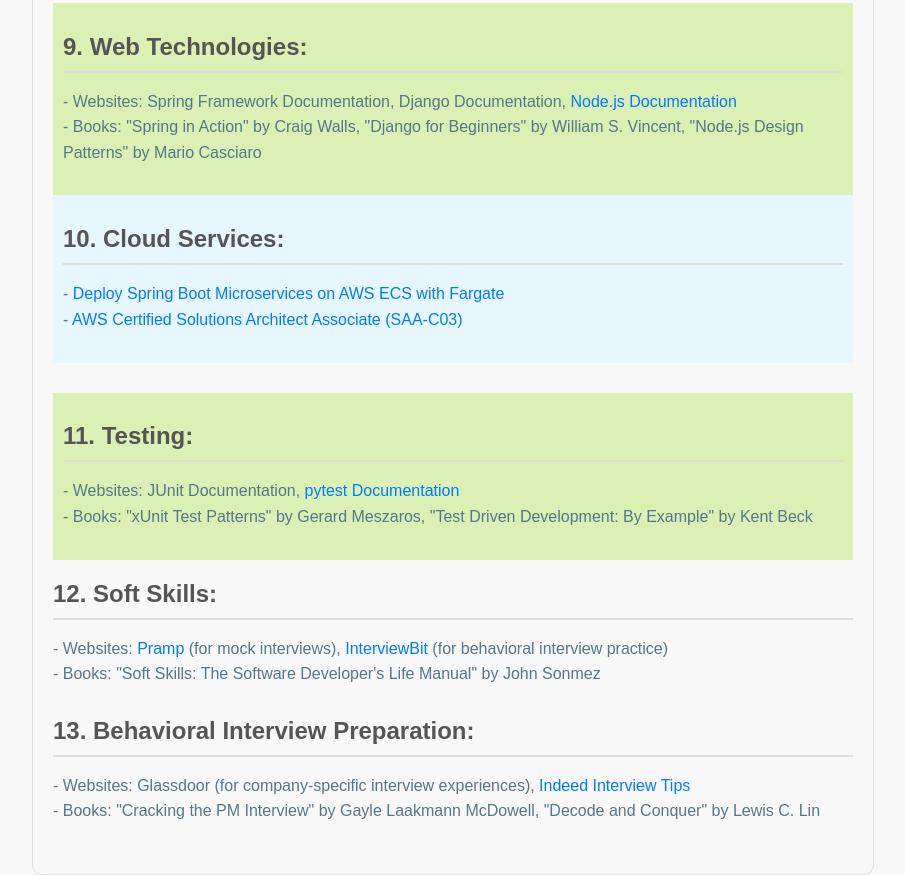
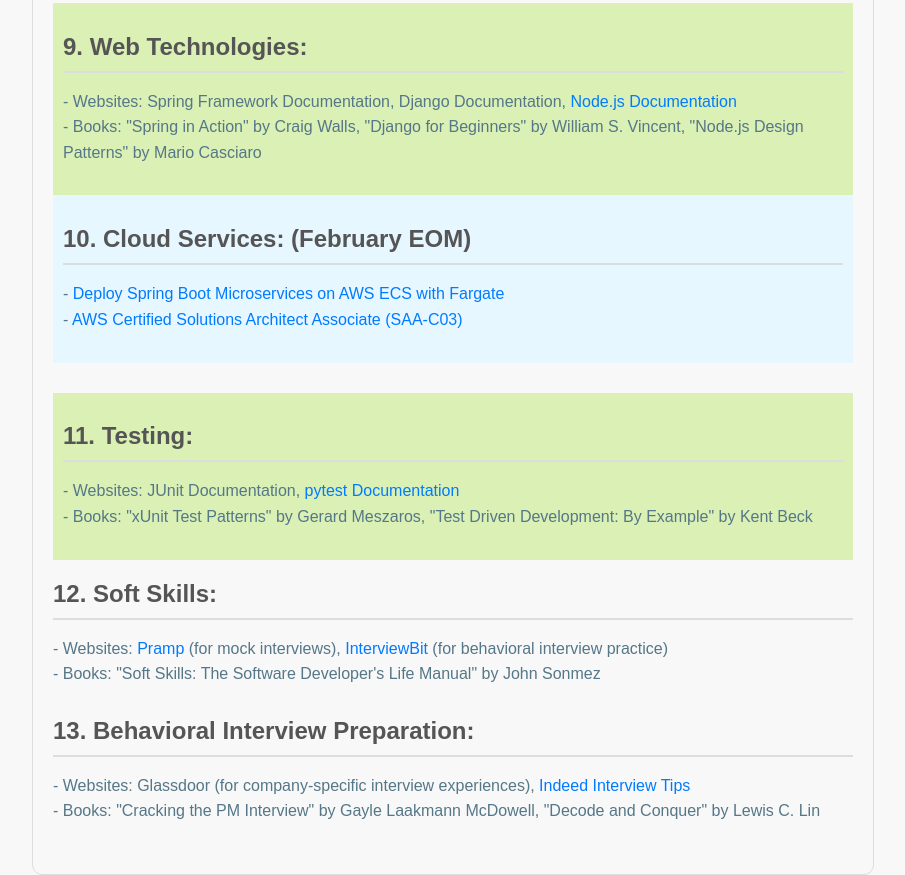
Before and after one commit to grujicaleksandar90/senior-engineer-roadmap, a plain HTML site: page index.html in a window 1280 px wide. Shown: the part 1390-2265 px from the top of the page, without its empty margins (187-1092 px from the left). Drawn offline with Linux system fonts and the light colour scheme.

Commit message:
Update index.html

```diff
--- a/index.html
+++ b/index.html
@@ -137,7 +137,7 @@
     </div>
 
     <div class="step-active">
-        <h2>10. Cloud Services:</h2>
+        <h2>10. Cloud Services: (February EOM)</h2>
         <p>
             - <a href="https://www.udemy.com/course/deploy-spring-boot-microservices-on-aws-ecs-with-fargate/">Deploy Spring Boot Microservices on AWS ECS with Fargate</a><br>
             - <a href="https://www.udemy.com/course/aws-certified-solutions-architect-associate-hands-on/">AWS Certified Solutions Architect Associate (SAA-C03)</a>
```
